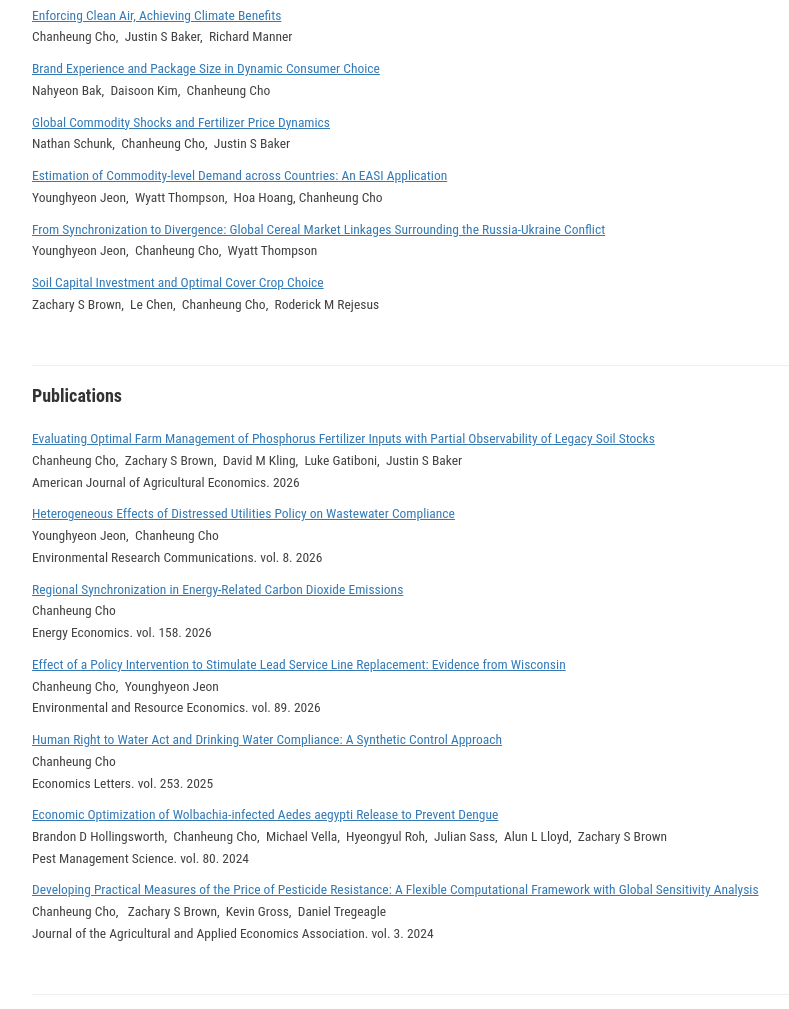
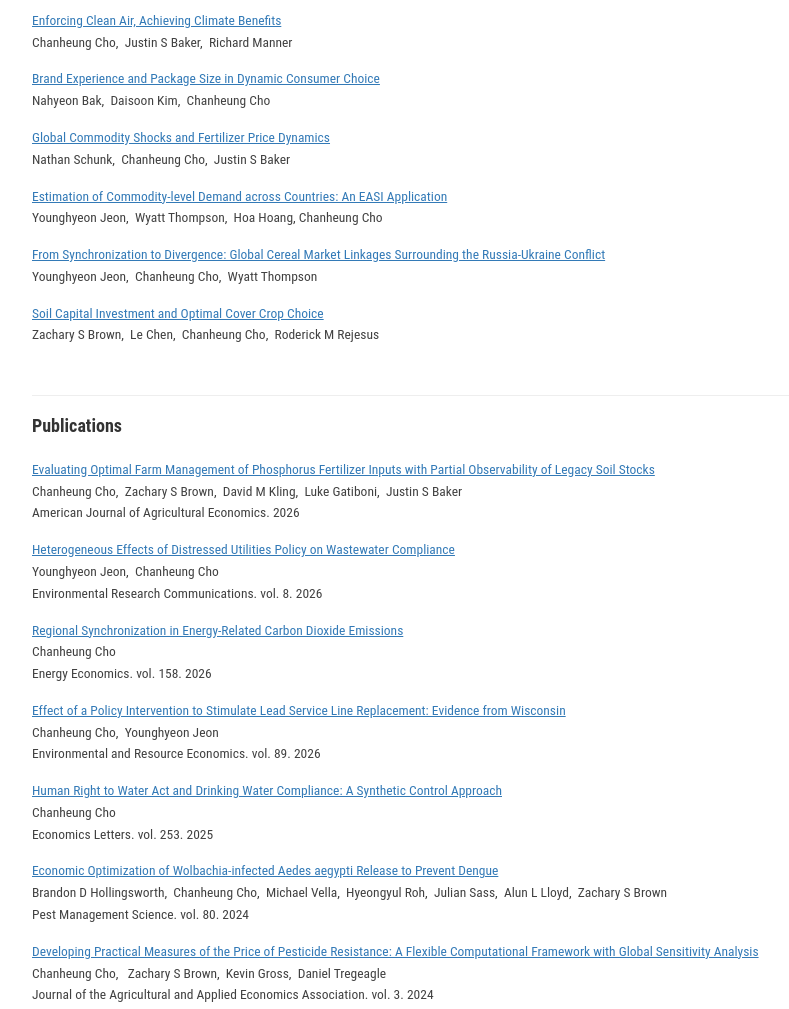
Before and after one commit to ChanheungCho/ChanheungCho.github.io, a plain HTML site: page index.html in a window 1280 px wide. Shown: the part 460-1469 px from the top of the page, without its empty margins (163-952 px from the left). Drawn offline with nearby package versions, Linux system fonts and the light colour scheme.

Commit message:
Update index.html

```diff
--- a/index.html
+++ b/index.html
@@ -81,32 +81,32 @@
 			<u>Optimal Phosphorus Management in a Transboundary Setting: A Dynamic Game Approach</u></a><br />
 			Chanheung Cho,&nbsp;&nbsp;Nathan Schunk,&nbsp;&nbsp;Zachary S Brown,&nbsp;&nbsp;Brent Sohngen,&nbsp;&nbsp;Justin S Baker</p>
 
-		<p style="margin-top:0cm;line-height:0.575cm;color:#414141;">
+		<p style="margin-top:0.4cm;line-height:0.575cm;color:#414141;">
 			<a href="/assets/WP__Carbon_Emission___SDID.pdf" target="_blank">
 			<u>Enforcing Clean Air, Achieving Climate Benefits</u></a><br />
 			Chanheung Cho,&nbsp;&nbsp;Justin S Baker,&nbsp;&nbsp;Richard Manner</p>
 
-		<p style="margin-top:0cm;line-height:0.575cm;color:#414141;">
+		<p style="margin-top:0.4cm;line-height:0.575cm;color:#414141;">
 			<a href="https://drive.google.com/file/d/1XMJp-7CMe5-_OtTxJnfFRa48qUd3NNva/view" target="_blank">
 			<u>Brand Experience and Package Size in Dynamic Consumer Choice</u></a><br />
 			Nahyeon Bak,&nbsp;&nbsp;Daisoon Kim,&nbsp;&nbsp;Chanheung Cho</p>
 
-		<p style="margin-top:0cm;line-height:0.575cm;color:#414141;">
+		<p style="margin-top:0.4cm;line-height:0.575cm;color:#414141;">
 			<a href="https://ageconsearch.umn.edu/record/404318/?v=pdf" target="_blank">
 			<u>Global Commodity Shocks and Fertilizer Price Dynamics</u></a><br />
 			Nathan Schunk,&nbsp;&nbsp;Chanheung Cho,&nbsp;&nbsp;Justin S Baker</p>
 
-		<p style="margin-top:0cm;line-height:0.575cm;color:#414141;">
+		<p style="margin-top:0.4cm;line-height:0.575cm;color:#414141;">
 			<a href="" target="_blank">
 			<u>Estimation of Commodity-level Demand across Countries: An EASI Application</u></a><br />
 			Younghyeon Jeon,&nbsp;&nbsp;Wyatt Thompson,&nbsp;&nbsp;Hoa Hoang, Chanheung Cho</p>
 
-		<p style="margin-top:0cm;line-height:0.575cm;color:#414141;">
+		<p style="margin-top:0.4cm;line-height:0.575cm;color:#414141;">
 			<a href="https://papers.ssrn.com/sol3/papers.cfm?abstract_id=7569900" target="_blank">
 			<u>From Synchronization to Divergence: Global Cereal Market Linkages Surrounding the Russia-Ukraine Conflict</u></a><br />
 			Younghyeon Jeon,&nbsp;&nbsp;Chanheung Cho,&nbsp;&nbsp;Wyatt Thompson</p>
 
-		<p style="margin-top:0cm;line-height:0.575cm;color:#414141;">
+		<p style="margin-top:0.4cm;line-height:0.575cm;color:#414141;">
 			<a href="https://ageconsearch.umn.edu/record/404397/?v=pdf" target="_blank">
 			<u>Soil Capital Investment and Optimal Cover Crop Choice</u></a><br />
 			Zachary S Brown,&nbsp;&nbsp;Le Chen,&nbsp;&nbsp;Chanheung Cho,&nbsp;&nbsp;Roderick M Rejesus</p>
@@ -121,37 +121,37 @@
 			Chanheung Cho,&nbsp;&nbsp;Zachary S Brown,&nbsp;&nbsp;David M Kling,&nbsp;&nbsp;Luke Gatiboni,&nbsp;&nbsp;Justin S Baker<br />
 			American Journal of Agricultural Economics. 2026</p>
 
-		<p style="margin-top:0cm;line-height:0.575cm;color:#414141;">
+		<p style="margin-top:0.4cm;line-height:0.575cm;color:#414141;">
 			<a href="https://iopscience.iop.org/article/10.1088/2515-7620/ae9f32" target="_blank">
 			<u>Heterogeneous Effects of Distressed Utilities Policy on Wastewater Compliance</u></a><br />
 			Younghyeon Jeon,&nbsp;&nbsp;Chanheung Cho<br />
 			Environmental Research Communications. vol. 8. 2026</p>
 
-		<p style="margin-top:0cm;line-height:0.575cm;color:#414141;">
+		<p style="margin-top:0.4cm;line-height:0.575cm;color:#414141;">
 			<a href="https://www.sciencedirect.com/science/article/pii/S0140988326002227?via%3Dihub" target="_blank">
 			<u>Regional Synchronization in Energy-Related Carbon Dioxide Emissions</u></a><br />
 			Chanheung Cho<br />
 			Energy Economics. vol. 158. 2026</p>
 
-		<p style="margin-top:0cm;line-height:0.575cm;color:#414141;">
+		<p style="margin-top:0.4cm;line-height:0.575cm;color:#414141;">
 			<a href="https://link.springer.com/article/10.1007/s10640-026-01075-4" target="_blank">
 			<u>Effect of a Policy Intervention to Stimulate Lead Service Line Replacement: Evidence from Wisconsin</u></a><br />
 			Chanheung Cho,&nbsp;&nbsp;Younghyeon Jeon<br />
 			Environmental and Resource Economics. vol. 89. 2026</p>
 
-		<p style="margin-top:0cm;line-height:0.575cm;color:#414141;">
+		<p style="margin-top:0.4cm;line-height:0.575cm;color:#414141;">
 			<a href="https://www.sciencedirect.com/science/article/pii/S0165176525001983" target="_blank">
 			<u>Human Right to Water Act and Drinking Water Compliance: A Synthetic Control Approach</u></a><br />
 			Chanheung Cho<br />
 			Economics Letters. vol. 253. 2025</p>
 
-        <p style="margin-top:0cm;line-height:0.575cm;color:#414141;">
+        <p style="margin-top:0.4cm;line-height:0.575cm;color:#414141;">
 			<a href="https://scijournals.onlinelibrary.wiley.com/doi/10.1002/ps.8086" target="_blank">
 			<u>Economic Optimization of Wolbachia-infected Aedes aegypti Release to Prevent Dengue</u></a><br />
 			Brandon D Hollingsworth,&nbsp;&nbsp;Chanheung Cho,&nbsp;&nbsp;Michael Vella,&nbsp;&nbsp;Hyeongyul Roh,&nbsp;&nbsp;Julian Sass,&nbsp;&nbsp;Alun L Lloyd,&nbsp;&nbsp;Zachary S Brown<br />
 			Pest Management Science. vol. 80. 2024</p>
 
-		<p style="margin-top:0cm;line-height:0.575cm;color:#414141;">
+		<p style="margin-top:0.4cm;line-height:0.575cm;color:#414141;">
 			<a href="https://onlinelibrary.wiley.com/doi/full/10.1002/jaa2.107" target="_blank">
 			<u>Developing Practical Measures of the Price of Pesticide Resistance: A Flexible Computational Framework with Global Sensitivity Analysis</u></a><br />
 			Chanheung Cho,&nbsp;&nbsp; Zachary S Brown,&nbsp;&nbsp;Kevin Gross,&nbsp;&nbsp;Daniel Tregeagle<br />
```
